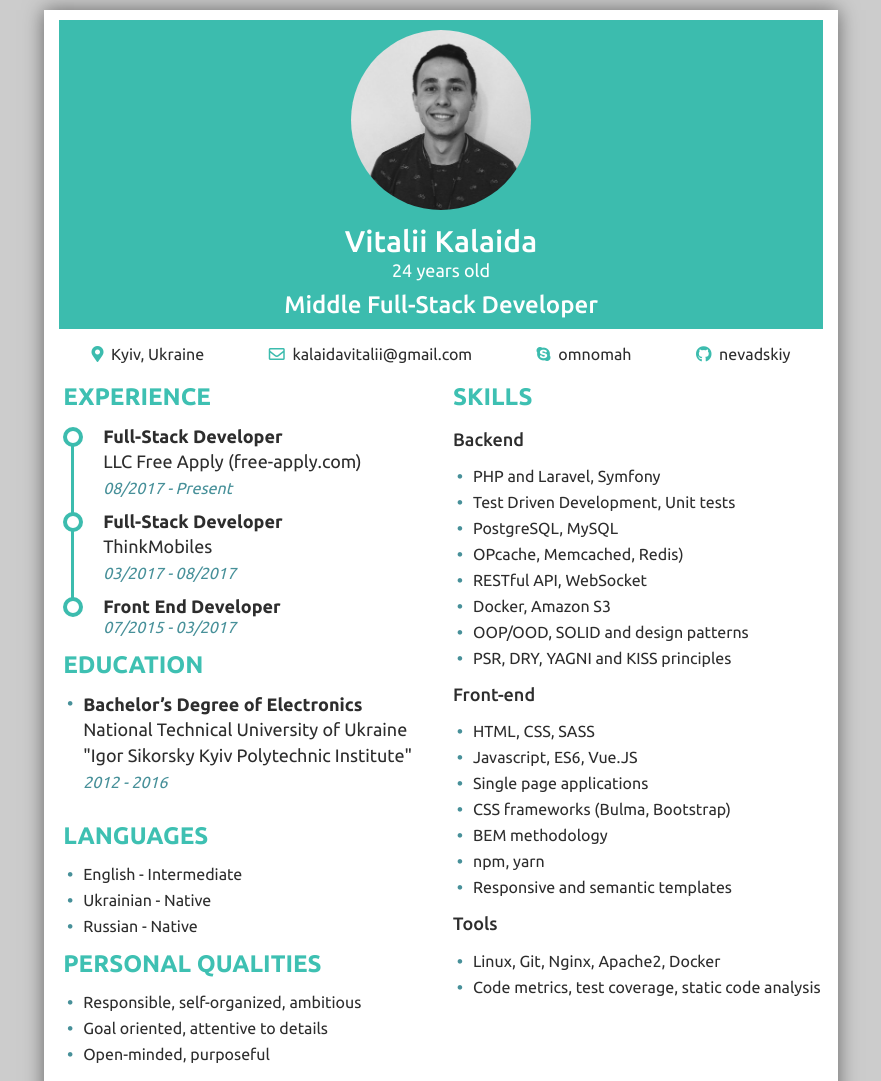
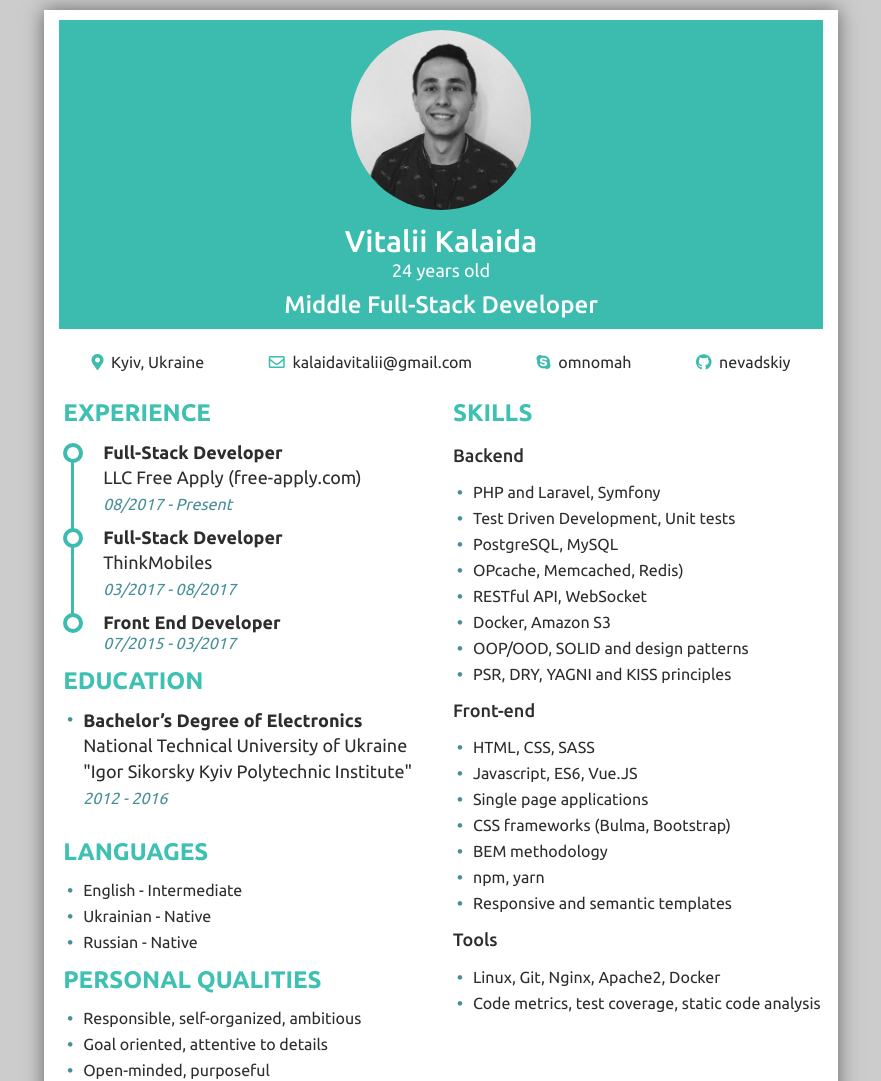
Before and after one commit to nevadskiy/nevadskiy.github.io, a website: page index.html in a window 1280 px wide. Shown: the top 1081 px of the page, without its empty margins (199-1080 px from the left). Drawn offline with Linux system fonts and the light colour scheme.

Commit message:
Update page print styles

```diff
--- a/package.json
+++ b/package.json
@@ -17,7 +17,7 @@
     "hot": "cross-env NODE_ENV=development node_modules/webpack-dev-server/bin/webpack-dev-server.js --inline --hot --config=node_modules/laravel-mix/setup/webpack.config.js",
     "prod": "npm run production",
     "production": "cross-env NODE_ENV=production node_modules/webpack/bin/webpack.js --no-progress --hide-modules --config=node_modules/laravel-mix/setup/webpack.config.js",
-    "serve": "node node_modules/http-server/bin/http-server public"
+    "serve": "node node_modules/http-server/bin/http-server ."
   },
   "devDependencies": {
     "cross-env": "^5.2.0",
--- a/src/scss/app.scss
+++ b/src/scss/app.scss
@@ -30,6 +30,7 @@ body {
 @media print {
   body,
   .page {
+    padding: 0;
     margin: 0;
     box-shadow: none;
   }
@@ -114,9 +115,10 @@ h1, h2, h3, h4, h5, h6 {
 .contacts {
   display: flex;
   justify-content: space-around;
-  padding: 0;
+  padding: 24px 0;
   text-align: center;
   list-style-type: none;
+  margin: 0;
 
   &__item {
     font-family: 'Ubuntu', sans-serif;
```
Also changed, not shown: public/css/app.css.
